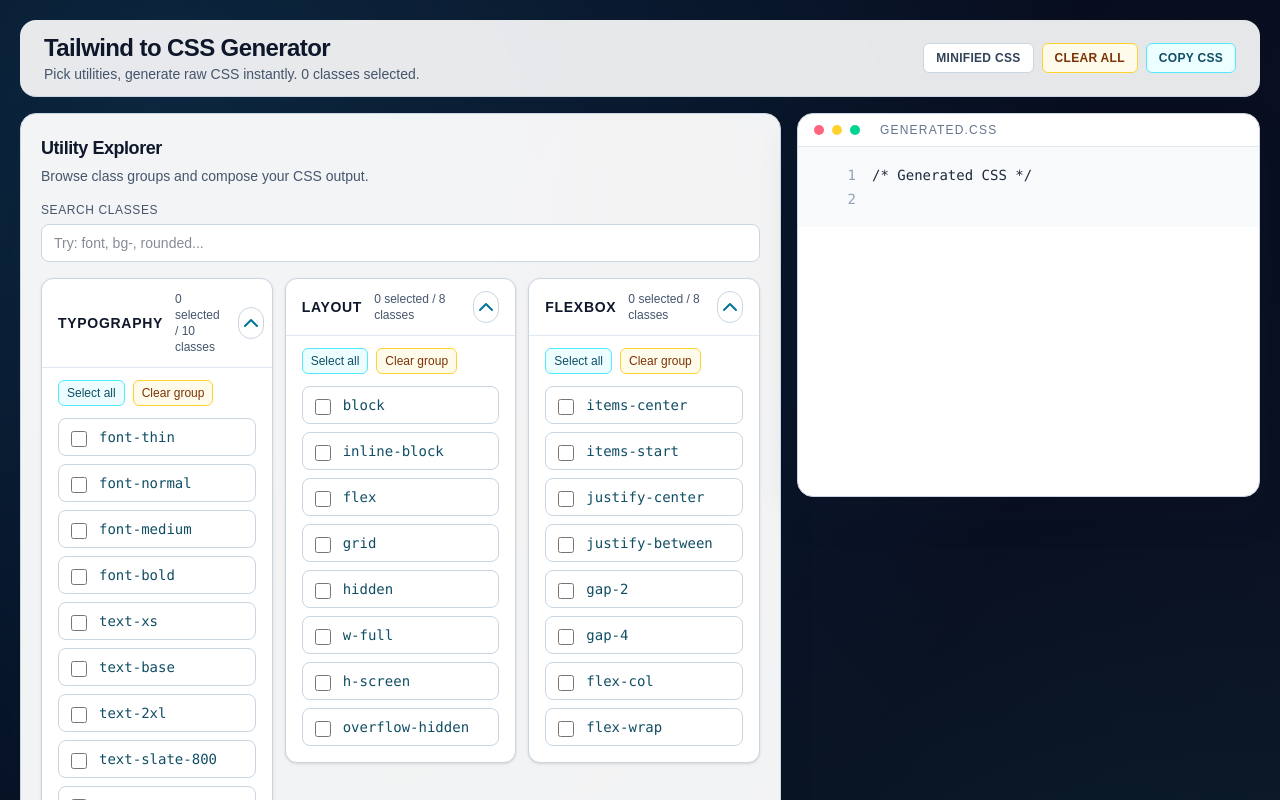
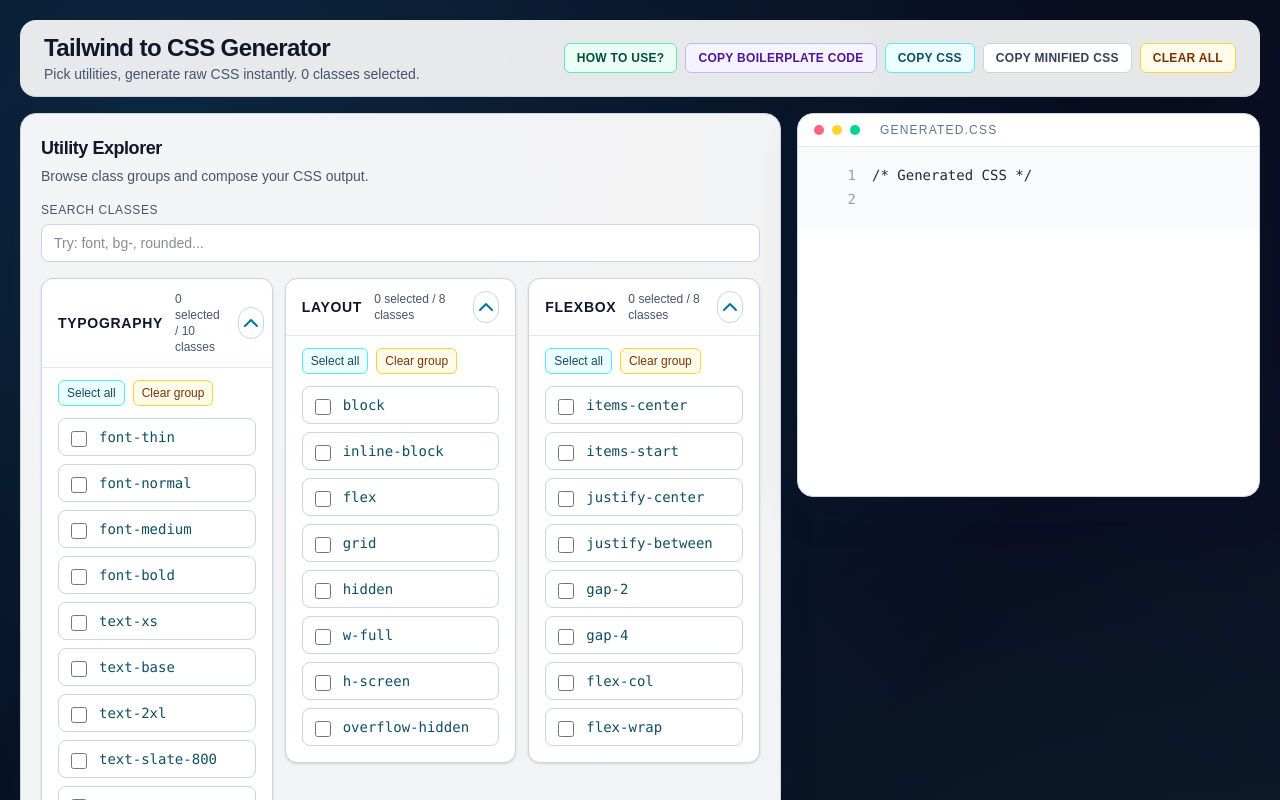
Before and after one commit to msanchariii/t2v, a React (Vite) app: page / in a window 1280 px wide. Shown: the top 800 px of the page. Built offline with nearby package versions, Linux system fonts and the light colour scheme.

Commit message:
feat: enhance App and Header components with boilerplate code and copy functionality

```diff
--- a/src/App.tsx
+++ b/src/App.tsx
@@ -15,7 +15,8 @@
   );
   const [searchTerm, setSearchTerm] = useState("");
   const [copied, setCopied] = useState(false);
-  const [minified, setMinified] = useState(false);
+  const [copiedMinified, setCopiedMinified] = useState(false);
+  const [copiedBoilerplate, setCopiedBoilerplate] = useState(false);
   const [expandedGroups, setExpandedGroups] = useState<Set<string>>(
     new Set(Object.keys(tailwindMap)),
   );
@@ -56,7 +57,68 @@
     return nextMap;
   }, [searchTerm]);
 
-  const cssCode = useCssGenerator(selectedClasses, classLookup, minified);
+  const cssCode = useCssGenerator(selectedClasses, classLookup, false);
+  const minifiedCssCode = useCssGenerator(selectedClasses, classLookup, true);
+
+  const boilerplateCode = `*,
+*::before,
+*::after {
+  box-sizing: border-box;
+}
+
+/* ===== Base Reset ===== */
+
+*,
+*::before,
+*::after {
+  box-sizing: border-box;
+}
+
+html, body {
+  margin: 0;
+  padding: 0;
+}
+
+body {
+  line-height: 1.5;
+  font-family: system-ui, sans-serif;
+  -webkit-text-size-adjust: 100%;
+}
+
+/* Remove default margins for common elements */
+h1, h2, h3, h4, h5, h6,
+p {
+  margin: 0;
+}
+
+/* Lists */
+ul, ol {
+  margin: 0;
+  padding: 0;
+  list-style: none;
+}
+
+/* Links */
+a {
+  text-decoration: none;
+  color: inherit;
+}
+
+/* Images */
+img {
+  max-width: 100%;
+  display: block;
+}
+
+/* Buttons & inputs */
+button,
+input,
+select,
+textarea {
+  font: inherit;
+  border: none;
+  background: none;
+}`;
 
   const selectedCount = selectedClasses.size;
 
@@ -122,6 +184,26 @@
     }
   };
 
+  const copyMinifiedCss = async () => {
+    try {
+      await navigator.clipboard.writeText(minifiedCssCode);
+      setCopiedMinified(true);
+      window.setTimeout(() => setCopiedMinified(false), 1300);
+    } catch {
+      setCopiedMinified(false);
+    }
+  };
+
+  const copyBoilerplateCode = async () => {
+    try {
+      await navigator.clipboard.writeText(boilerplateCode);
+      setCopiedBoilerplate(true);
+      window.setTimeout(() => setCopiedBoilerplate(false), 1300);
+    } catch {
+      setCopiedBoilerplate(false);
+    }
+  };
+
   return (
     <main className="relative min-h-screen overflow-hidden bg-slate-950 text-slate-100">
       <div className="pointer-events-none absolute inset-0 bg-[radial-gradient(circle_at_12%_8%,rgba(56,189,248,0.18),transparent_48%),radial-gradient(circle_at_88%_75%,rgba(16,185,129,0.13),transparent_46%),linear-gradient(120deg,rgba(2,6,23,0.96),rgba(15,23,42,0.92))]" />
@@ -129,11 +211,13 @@
       <div className="relative mx-auto flex w-full max-w-screen-2xl flex-col px-3 pb-4 pt-3 md:px-5 md:pb-6 md:pt-5">
         <Header
           selectedCount={selectedCount}
-          minified={minified}
           copied={copied}
+          copiedMinified={copiedMinified}
+          copiedBoilerplate={copiedBoilerplate}
           onCopy={copyCss}
+          onCopyMinified={copyMinifiedCss}
+          onCopyBoilerplate={copyBoilerplateCode}
           onClearAll={clearAll}
-          onToggleMinified={() => setMinified((prev) => !prev)}
         />
 
         <section className="mt-4 flex flex-1 flex-col gap-4 md:flex-row">
--- a/src/components/Header.tsx
+++ b/src/components/Header.tsx
@@ -1,40 +1,82 @@
 type HeaderProps = {
   selectedCount: number;
-  minified: boolean;
   copied: boolean;
+  copiedMinified: boolean;
+  copiedBoilerplate: boolean;
   onCopy: () => void;
+  onCopyMinified: () => void;
+  onCopyBoilerplate: () => void;
   onClearAll: () => void;
-  onToggleMinified: () => void;
 };
 
 function Header({
   selectedCount,
-  minified,
   copied,
+  copiedMinified,
+  copiedBoilerplate,
   onCopy,
+  onCopyMinified,
+  onCopyBoilerplate,
   onClearAll,
-  onToggleMinified,
 }: HeaderProps) {
+  const openHowToUse = () => {
+    const dialog = document.getElementById("how-to-use-dialog");
+    if (dialog instanceof HTMLDialogElement) {
+      dialog.showModal();
+    }
+  };
+
+  const closeHowToUse = () => {
+    const dialog = document.getElementById("how-to-use-dialog");
+    if (dialog instanceof HTMLDialogElement) {
+      dialog.close();
+    }
+  };
+
   return (
-    <header className="sticky rounded-2xl top-0 z-20 border-b border-slate-300 bg-white/90 px-4 py-3 backdrop-blur md:px-6">
+    <>
+      <header className="sticky top-0 z-20 rounded-2xl border-b border-slate-300 bg-white/90 px-4 py-3 backdrop-blur md:px-6">
         <div className="flex flex-wrap items-center justify-between gap-3">
           <div>
             <h1 className="text-xl font-bold tracking-tight text-slate-900 md:text-2xl">
               Tailwind to CSS Generator
             </h1>
             <p className="text-sm text-slate-600">
-            Pick utilities, generate raw CSS instantly. {selectedCount} classes
-            selected.
+              Pick utilities, generate raw CSS instantly. {selectedCount}{" "}
+              classes selected.
             </p>
           </div>
 
           <div className="flex flex-wrap items-center gap-2">
             <button
               type="button"
-            onClick={onToggleMinified}
+              onClick={openHowToUse}
+              className="rounded-md border border-emerald-300 bg-emerald-50 px-3 py-1.5 text-xs font-semibold uppercase tracking-wide text-emerald-900 transition hover:bg-emerald-100"
+            >
+              How to Use?
+            </button>
+            <button
+              type="button"
+              onClick={onCopyBoilerplate}
+              className="rounded-md border border-violet-300 bg-violet-50 px-3 py-1.5 text-xs font-semibold uppercase tracking-wide text-violet-900 transition hover:bg-violet-100"
+            >
+              {copiedBoilerplate
+                ? "Boilerplate Copied!"
+                : "Copy Boilerplate Code"}
+            </button>
+            <button
+              type="button"
+              onClick={onCopy}
+              className="rounded-md border border-cyan-300 bg-cyan-50 px-3 py-1.5 text-xs font-semibold uppercase tracking-wide text-cyan-900 transition hover:bg-cyan-100"
+            >
+              {copied ? "Copied!" : "Copy CSS"}
+            </button>
+            <button
+              type="button"
+              onClick={onCopyMinified}
               className="rounded-md border border-slate-300 bg-white px-3 py-1.5 text-xs font-semibold uppercase tracking-wide text-slate-700 transition hover:bg-slate-100"
             >
-            {minified ? "Pretty CSS" : "Minified CSS"}
+              {copiedMinified ? "Minified Copied!" : "Copy Minified CSS"}
             </button>
             <button
               type="button"
@@ -43,16 +85,33 @@
             >
               Clear all
             </button>
-          <button
-            type="button"
-            onClick={onCopy}
-            className="rounded-md border border-cyan-300 bg-cyan-50 px-3 py-1.5 text-xs font-semibold uppercase tracking-wide text-cyan-900 transition hover:bg-cyan-100"
-          >
-            {copied ? "Copied!" : "Copy CSS"}
-          </button>
           </div>
         </div>
       </header>
+
+      <dialog
+        id="how-to-use-dialog"
+        className="w-[min(92vw,560px)] rounded-xl border border-slate-300 p-0 text-slate-900 backdrop:bg-slate-950/55"
+      >
+        <div className="border-b border-slate-200 bg-white px-5 py-3">
+          <h2 className="text-base font-semibold tracking-tight">How to Use</h2>
+        </div>
+        <div className="space-y-3 bg-white px-5 py-4 text-sm leading-6 text-slate-700">
+          <p>1. Copy and paste Boilerplate Code into your global CSS file.</p>
+          <p>2. Select whichever Tailwind classes are required.</p>
+          <p>3. Copy generated CSS, paste it, and use the classes.</p>
+        </div>
+        <div className="flex justify-end border-t border-slate-200 bg-white px-5 py-3">
+          <button
+            type="button"
+            onClick={closeHowToUse}
+            className="rounded-md border border-slate-300 bg-slate-100 px-3 py-1.5 text-xs font-semibold uppercase tracking-wide text-slate-700 transition hover:bg-slate-200"
+          >
+            Close
+          </button>
+        </div>
+      </dialog>
+    </>
   );
 }
 
```
Lines whose indentation alone changed are shown as unchanged.
